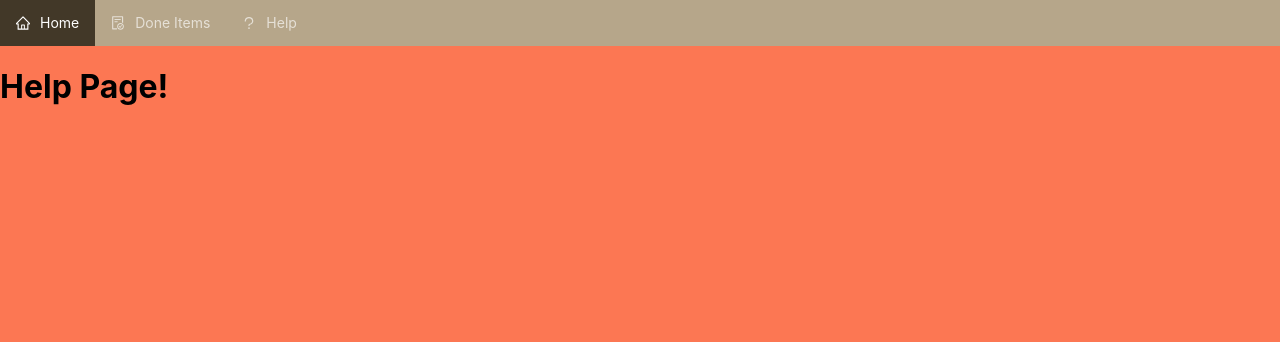
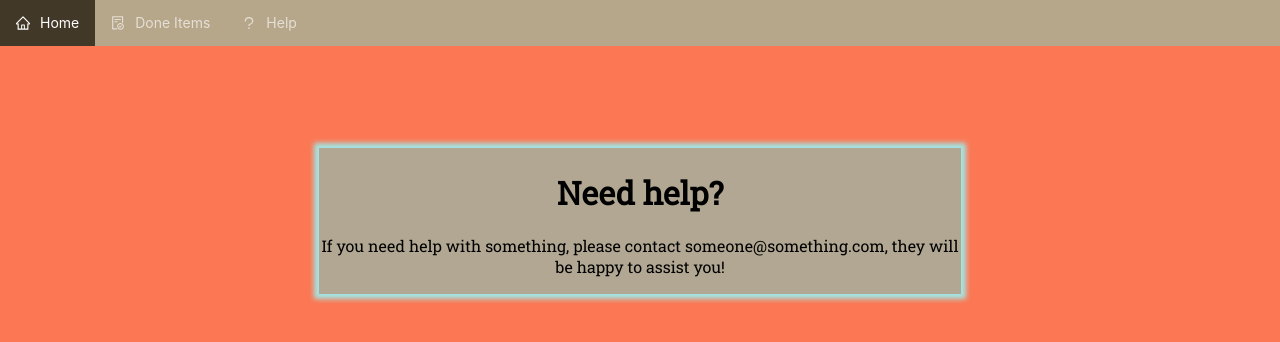
Before and after one commit to pizzanoodles/todo-list, a React (Create React App) app: page /help in a window 1280 px wide. Shown: the top 342 px of the page. Built offline with nearby package versions, Linux system fonts and the light colour scheme.

Commit message:
Feat: Added text and design for user experience

```diff
--- a/src/pages/HelpPage.js
+++ b/src/pages/HelpPage.js
@@ -1,7 +1,9 @@
+import "../css/helpPage/helpPage.css"
 const HelpPage = () => {
     return (
-        <div>
-            <h1>Help Page!</h1>
+        <div className="helpPage">
+            <h1>Need help?</h1>
+            <p>If you need help with something, please contact someone@something.com, they will be happy to assist you!</p>
         </div>
     )
 }
```
